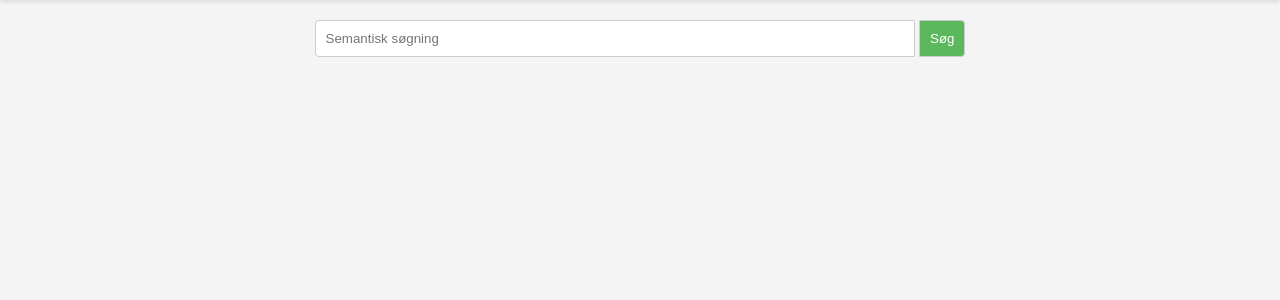
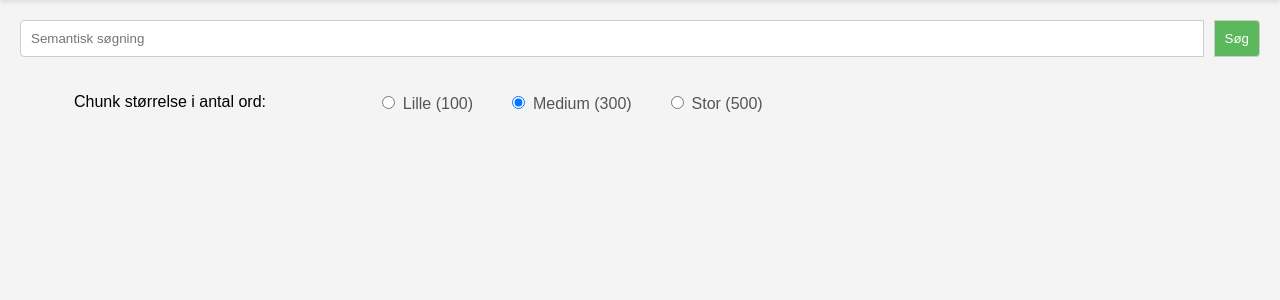
Before and after one commit to steentj/dho, a Flask app: page / in a window 1280 px wide. Shown: the part 77-377 px from the top of the page. Run offline with Flask 3, Linux system fonts and the light colour scheme.

Commit message:
Rettet til at inkludere 3 størrelser på chunks

```diff
--- a/index.py
+++ b/index.py
@@ -2,19 +2,22 @@ from flask import Flask, render_template, request
 from searchengine import SearchEngine
 
 app = Flask(__name__)
+chunk_size = 'medium'
 
 @app.route('/')
 def index():
-    return render_template('index.html')
+    return render_template('index.html', chunk_size=chunk_size)
 
 @app.route('/search', methods=['POST'])
 def search():
     search_engine = SearchEngine()
     search_text = request.form['search_text']
-    print(search_text)
-    search_results = search_engine.get_results(query=search_text)
+    chunk_size = request.form.get('chunk_size')
 
-    return render_template('index.html', search_results=search_results, search_text=search_text)
+    print(search_text, chunk_size)
+    search_results = search_engine.get_results(search_text, chunk_size)
+
+    return render_template('index.html', search_results=search_results, search_text=search_text, chunk_size=chunk_size)
 
 if __name__ == '__main__':
     app.run(debug=True)
--- a/static/styles.css
+++ b/static/styles.css
@@ -36,12 +36,14 @@ main {
 }
 
 .search-bar {
-    display: inline-block;
+    display: flex;
+    align-items: center;
 }
 
 .search-bar input {
     padding: 10px;
-    width: 600px;
+    flex: 1;
+    min-width: 200px; /* Minimum bredde for søgefeltet */
     border: 1px solid #ccc;
     border-radius: 4px 0 0 4px;
 }
@@ -53,10 +55,28 @@ main {
     color: #fff;
     border-radius: 0 4px 4px 0;
     cursor: pointer;
+    margin-left: 10px; /* Plads mellem søgefelt og knap */
 }
 
 .search-bar button:hover {
     background-color: #4cae4c;
+}
+
+.chunk-options {
+    display: flex;
+    align-items: center;
+    margin-left: 20px; /* Plads mellem knap og chunk-options */
+}
+
+.chunk-options label {
+    margin-right: 10px; /* Plads til højre for label */
+}
+
+.chunk-options input,
+.chunk-options span {
+    margin: 0; /* Fjern marginer for at sikre tæt placering */
+    padding: 0; /* Fjern padding for at sikre tæt placering */
+    min-width: 30px;
 }
 
 .options-section {
--- a/templates/index.html
+++ b/templates/index.html
@@ -20,7 +20,17 @@
                     <input id="search_text" name="search_text" type="search" placeholder="Semantisk søgning" value="{{ search_text }}">
                     <button type="submit" name="search_button" margin="30px">Søg</button>
                 </div>
-            </form>
+                <br/>
+                <br/>
+                <div style="display: grid; grid-template-columns: 250px 600px;">
+                    <div style="align-items: end; padding-left: 50px;">Chunk størrelse i antal ord:</div>
+                    <ul style="list-style-type: none; padding: 0; margin: 0; align-items: start;">
+                        <li style="display: inline;"><label><input type="radio" name="chunk_size" value="lille" {% if chunk_size == 'lille' %}checked{% endif %}> Lille (100)</label></li>
+                        <li style="display: inline;"><label><input type="radio" name="chunk_size" value=" medium" {% if chunk_size == 'medium' %}checked{% endif %}> Medium (300)</label></li>
+                        <li style="display: inline;"><label><input type="radio" name="chunk_size" value="stor" {% if chunk_size == 'stor' %}checked{% endif %}> Stor (500)</label></li>
+                    </ul>
+                </div>
+                </form>
             <ul id="search_results">
                 {% for result in search_results %}
                 <li>
@@ -49,6 +59,12 @@
           }
           searchButton.disabled = searchTextInput.value.trim() === '';
         });
+
+        function toggleLabel() {
+            const checkbox = document.getElementById('chunk_size');
+            const label = document.getElementById('chunkLabel');
+            label.textContent = checkbox.checked ? 'stor' : 'lille';
+        }
      </script>
 </body>
 </html>
```
Also changed, not shown: læs_pdf_filer.py (+23 -4 lines), searchengine.py (+22 -9 lines), 1 other file.
